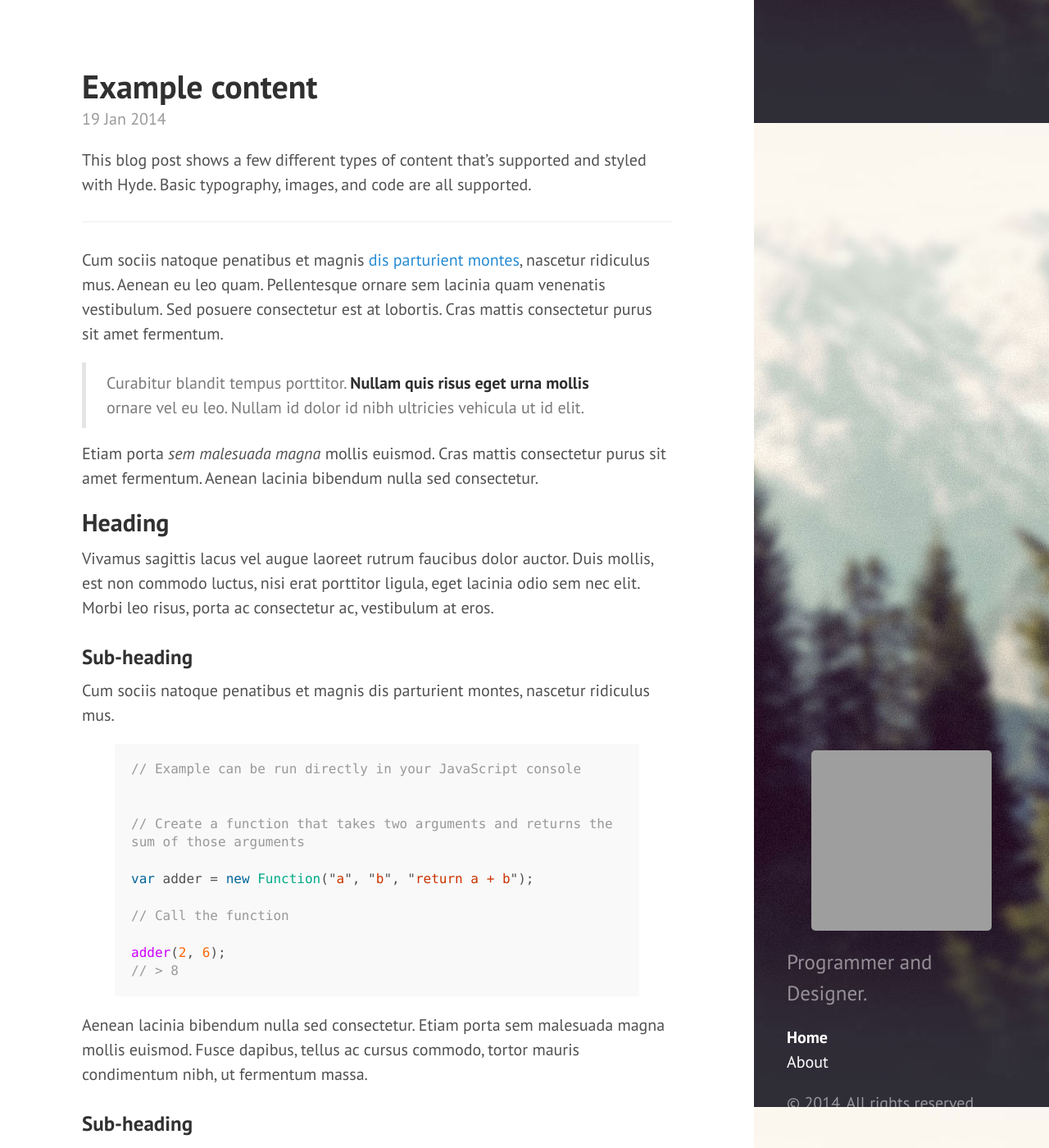
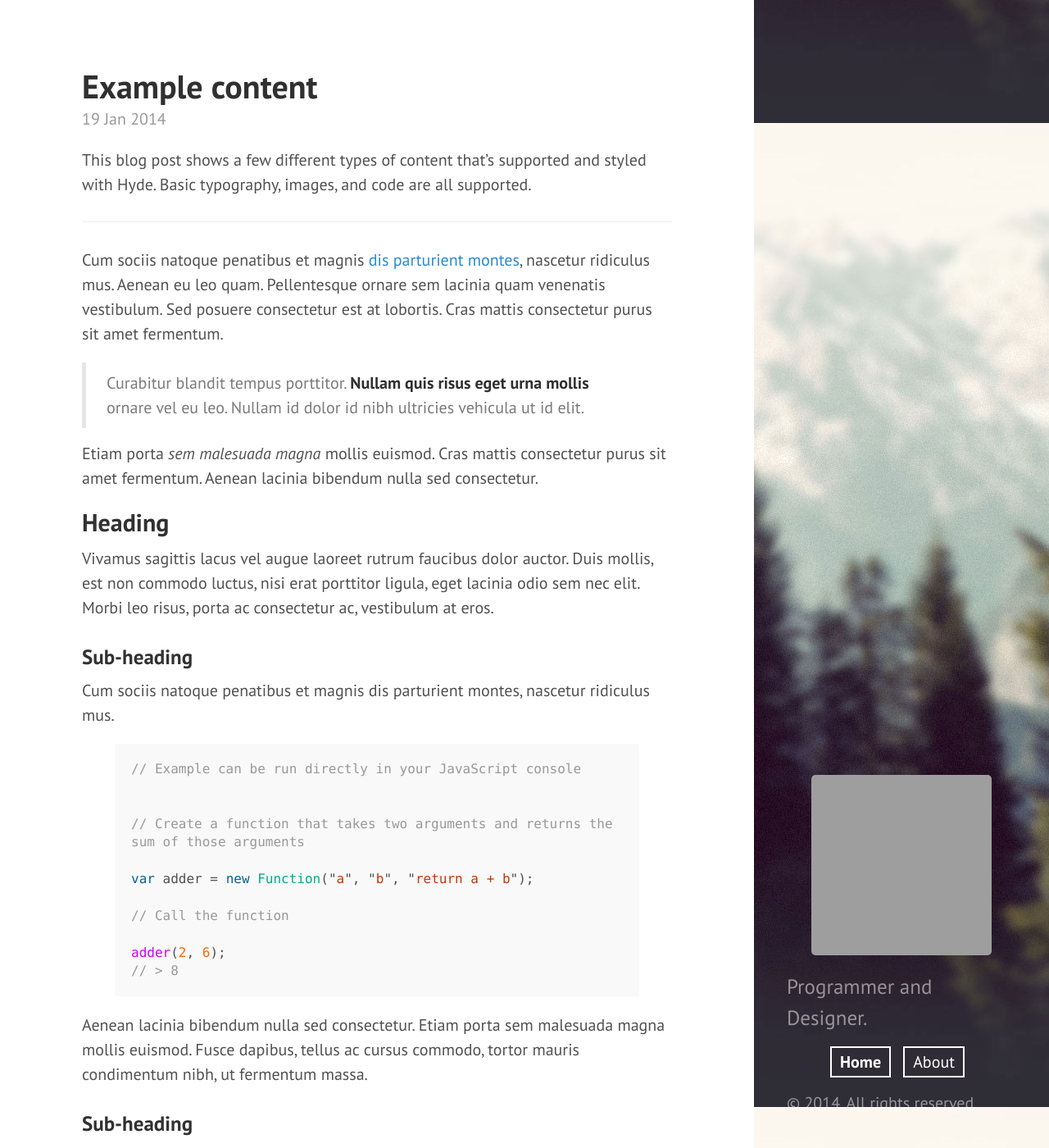
Before and after one commit to maciejczyzewski/maciejczyzewski.github.io, a Jekyll site: the page built from index.html, in a window 1280 px wide and 1400 px high. Shown: the whole window at 82% size. Built offline with Jekyll 4.4.1, drawn with Linux system fonts in a browser that asks for light colours; Markdown is read by kramdown in place of the engine named in the settings; the list of posts is cut into pages by our own code; grey boxes are pictures that could not be loaded.

Commit message:
Initial commit

```diff
--- a/public/css/hyde.css
+++ b/public/css/hyde.css
@@ -77,6 +77,8 @@
 /* Sidebar links */
 .sidebar a {
   color: #fff;
+  border: 2px solid #fff;
+  padding: 4px 10px;
 }
 
 /* About section */
@@ -86,7 +88,6 @@
   font-family: "Abril Fatface", serif;
   font-size: 3.25rem;
 }
-
 .sidebar-about .avatar {
   margin-left: auto;
   margin-right: auto;
@@ -96,9 +97,12 @@
 .sidebar-nav {
   padding-left: 0;
   list-style: none;
+  height: 30px;
+  text-align: center;
 }
 .sidebar-nav-item {
-  display: block;
+  display: inline;
+  margin-right: 10px;
 }
 a.sidebar-nav-item:hover,
 a.sidebar-nav-item:focus {
```
